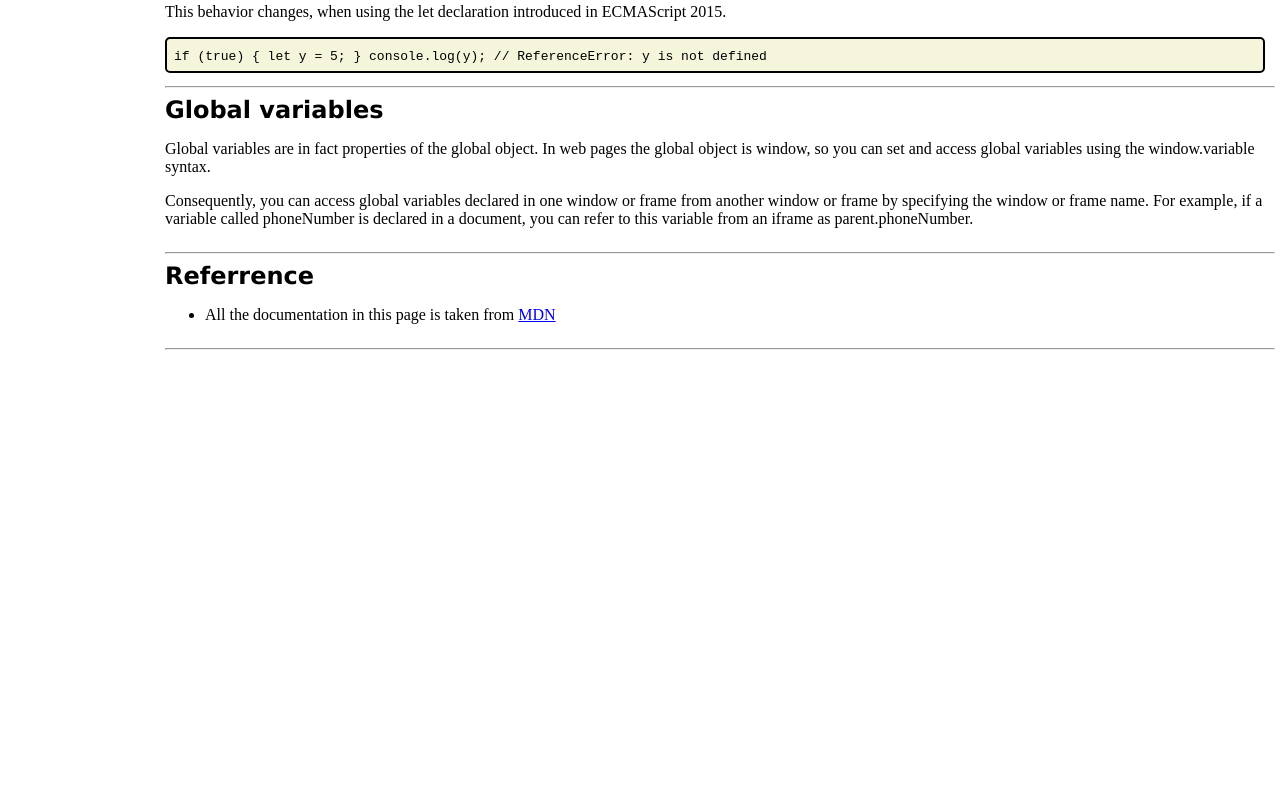
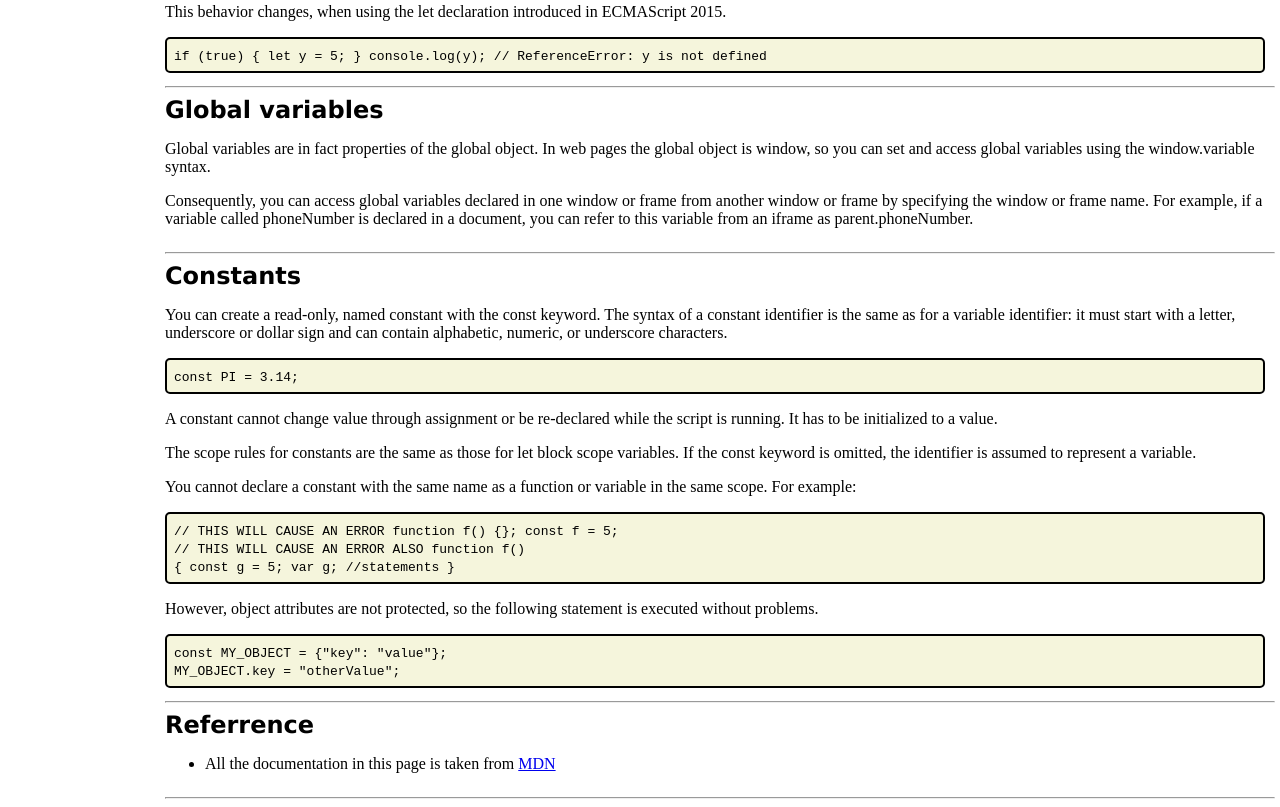
Before and after one commit to Sbanrji/Technical-Documentation, a plain HTML site: page index.html in a window 1280 px wide. Shown: the part 1795-2602 px from the top of the page. Before the commit the page ends 2153 px from the top, so only its background shows below. Drawn offline with Linux system fonts and the light colour scheme.

Commit message:
added Constants

```diff
--- a/index.html
+++ b/index.html
@@ -19,6 +19,7 @@
             <li><a href="#dec-variable">Declaring Variables</a></li>
             <li><a href="#scope">Variable scope</a></li>
             <li><a href="#Global_variables">Global variables</a></li>
+            <li><a href="#Constants">Constants</a></li>
             <li><a href="#ref">Referrence</a></li>
         </ul>
     </nav>
@@ -90,6 +91,20 @@
             <p>Consequently, you can access global variables declared in one window or frame from another window or frame by specifying the window or frame name. For example, if a variable called phoneNumber is declared in a document, you can refer to this variable from an iframe as parent.phoneNumber. </p>
         </section>
         <hr>
+        <section class="main-section" id="Constants">
+            <header>Constants</header>
+            <p> You can create a read-only, named constant with the const keyword. The syntax of a constant identifier is the same as for a variable identifier: it must start with a letter, underscore or dollar sign and can contain alphabetic, numeric, or underscore characters. </p>
+            <p class="code"><code>const PI = 3.14;</code></p>
+            <p>A constant cannot change value through assignment or be re-declared while the script is running. It has to be initialized to a value. </p>
+            <p>The scope rules for constants are the same as those for let block scope variables. If the const keyword is omitted, the identifier is assumed to represent a variable. </p>
+            <p>You cannot declare a constant with the same name as a function or variable in the same scope. For example: </p>
+            <p class="code"><code>// THIS WILL CAUSE AN ERROR function f() {}; const f = 5; <br>// THIS
+                WILL CAUSE AN ERROR ALSO function f() <br> { const g = 5; var g;
+                //statements }</code></p>
+                <p>However, object attributes are not protected, so the following statement is executed without problems. </p>
+                <p class="code"><code>const MY_OBJECT = {"key": "value"}; <br> MY_OBJECT.key =
+                    "otherValue";</code></p>
+        </section><hr>
         <section class="main-section" id="ref">
             <header>Referrence</header>
             <ul><li>All the documentation in this page is taken from <a href="https://developer.mozilla.org/en-US/docs/Web/JavaScript/Guide">MDN</a></li></ul>
```
